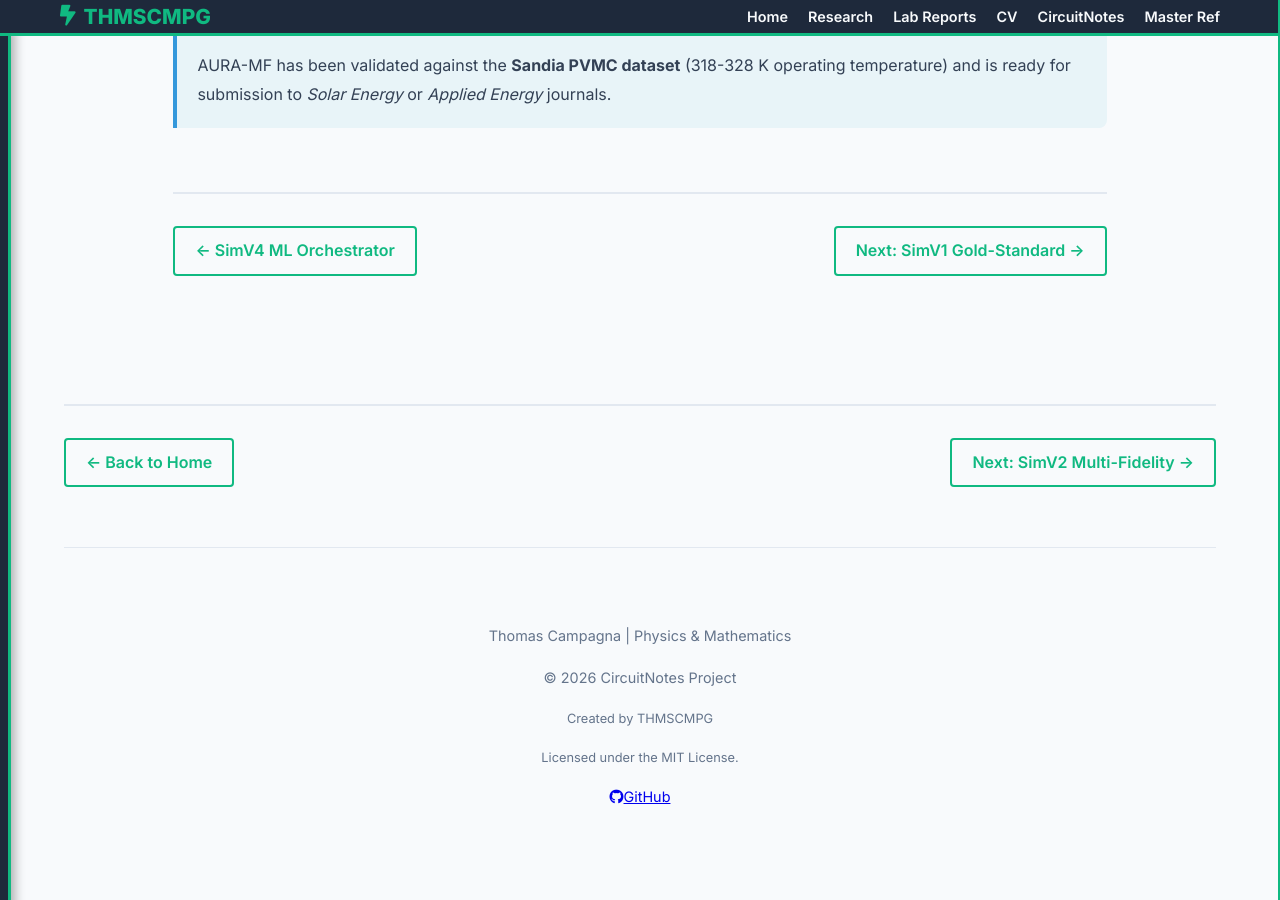
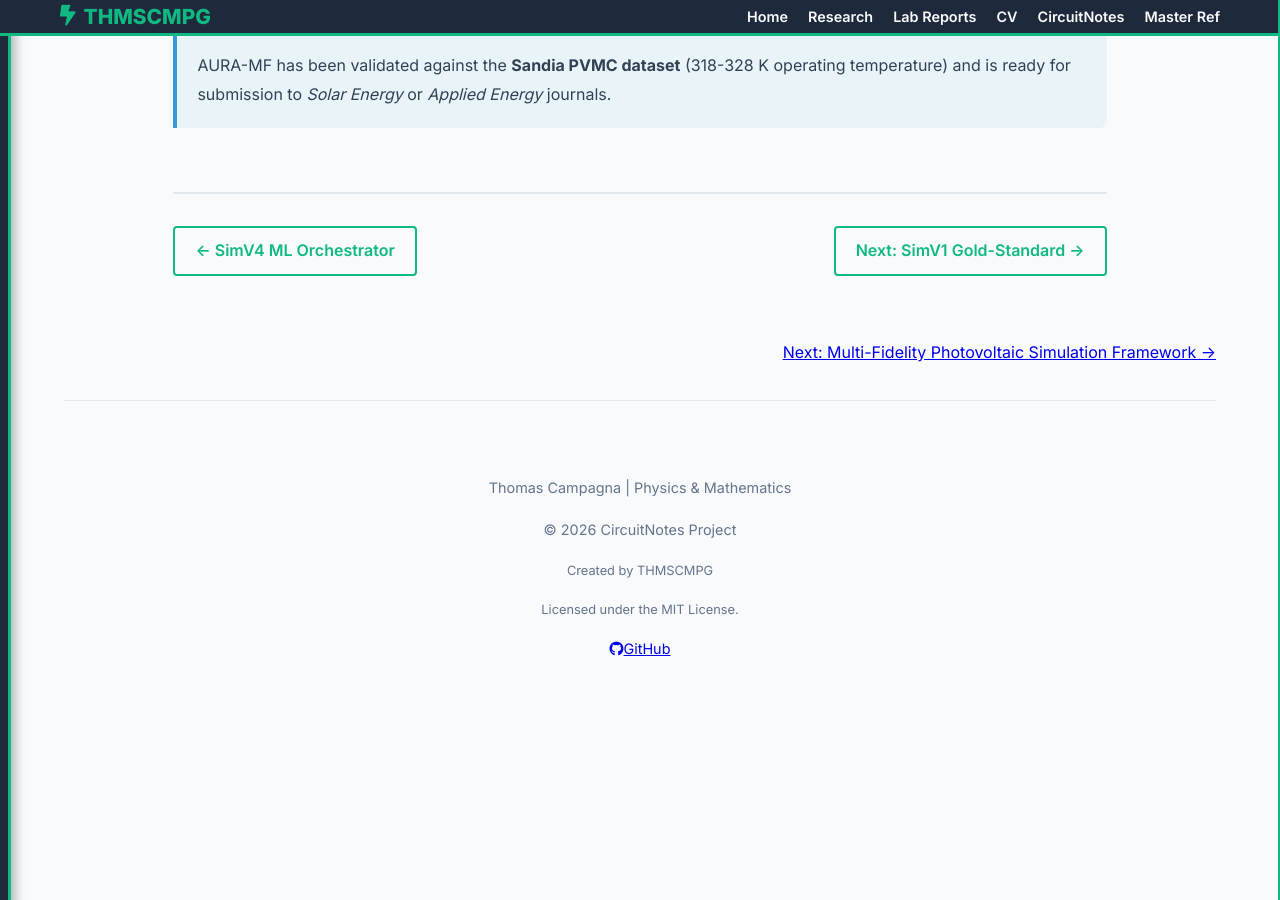
Before and after one commit to THMSCMPG/AURA-MF, a Jekyll site: the page built from index.html, in a window 1280 px wide and 900 px high, scrolled down 2046 px. Built offline with Jekyll 4.4.1, drawn with Linux system fonts in a browser that asks for light colours.

Commit message:
Update default.html

```diff
--- a/_layouts/default.html
+++ b/_layouts/default.html
@@ -79,10 +79,7 @@
         </div>
     </main>
 
-        <div class="nav-footer">
-            <a href="https://thmscmpg.github.io/AURA-MF/index.html">← Back to Home</a>
-            <a href="https://thmscmpg.github.io/AURA-MF/docs/simv2-multifidelity.html">Next: SimV2 Multi-Fidelity →</a>
-        </div>
+        {% include footer.html %}
 
     <footer class="footer">
         <p>Thomas Campagna | Physics & Mathematics</p>
```
